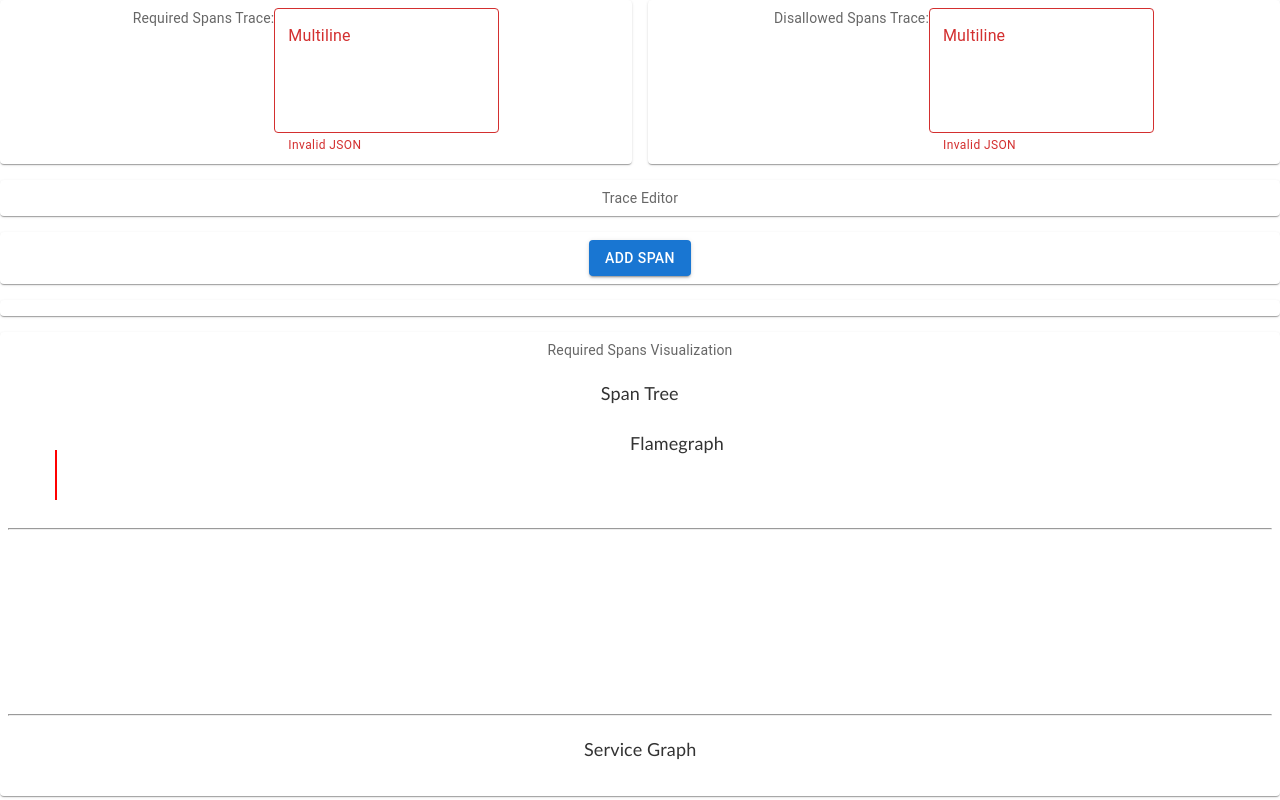
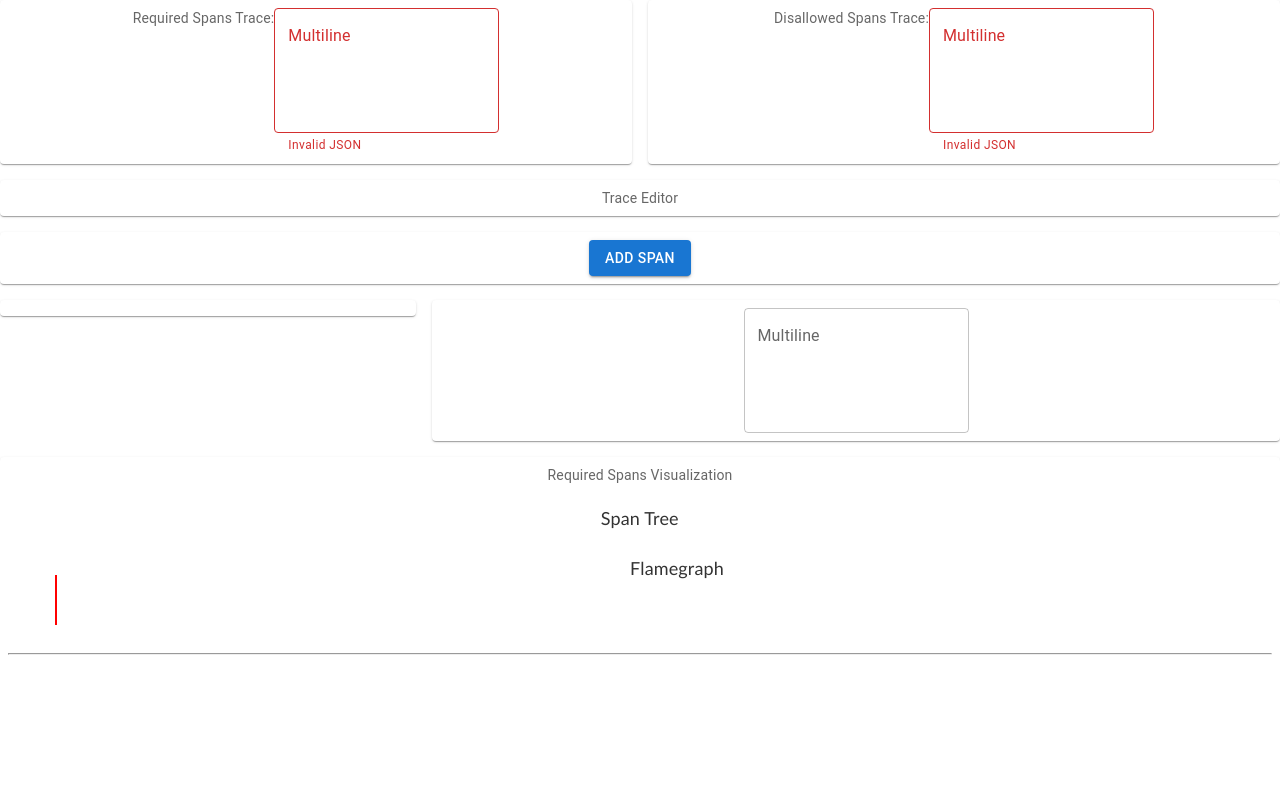
Before and after one commit to ReidAnderson/Trace.Ui, a React (Create React App) app in the folder trace-ui/: page / in a window 1280 px wide. Shown: the top 800 px of the page. Built offline with nearby package versions, Linux system fonts and the light colour scheme.

Commit message:
Pretty close to fully working editor

```diff
--- a/trace-ui/src/App.tsx
+++ b/trace-ui/src/App.tsx
@@ -6,6 +6,7 @@ import { v4 as uuidv4 } from "uuid";
 import { FlameGraph, ServiceGraph, SpanTree } from './MermaidDefinitions';
 import { useEffect, useState } from 'react';
 import mermaid from "mermaid";
+import { parse } from 'path';
 
 type FormInputs = TraceRequirement & {
   requiredSpansText: string;
@@ -67,8 +68,31 @@ export interface TraceEditorProps {
   setSpans: (spans: Span[]) => void;
 }
 
+function getServiceNameIfPresent(span: Span) {
+  return span.attributes['service.name'] ?? 'unknown service';
+}
+
 function TraceEditor(traceEditorProps: TraceEditorProps) {
+  const [selectedSpan, setSelectedSpan] = useState<Span | null>(null);
+  const [selectedSpanText, setSelectedSpanText] = useState('');
+
   const { inputSpans, setSpans } = traceEditorProps;
+
+  useEffect(() => {
+    let parsedJson = {} as Span;
+
+    try {
+      parsedJson = JSON.parse(selectedSpanText);
+      setSelectedSpan(parsedJson);
+
+      let newSpans = [...inputSpans];
+      newSpans[inputSpans.indexOf(selectedSpan!)] = parsedJson;
+      setSpans(newSpans);
+    } catch (e) {
+      console.error("Invalid JSON");
+    }
+  }, [selectedSpanText])
+
   return (
     <Grid container spacing={2}>
       <Grid item xs={12}>
@@ -81,25 +105,12 @@ function TraceEditor(traceEditorProps: TraceEditorProps) {
           }}>Add Span</Button>
         </Item>
       </Grid>
-      <Grid item xs={12}>
+      <Grid item xs={4}>
         <Item>
           {inputSpans.map((span, index) => {
             return (
               <Stack key={index} direction="row" spacing={2}>
-                <TextField
-                  id="outlined-multiline-static"
-                  label="Multiline"
-                  multiline
-                  rows={4}
-                  value={JSON.stringify(span, null, 2)}
-                  onChange={(e) => {
-                    let newSpans = [...inputSpans];
-                    newSpans[index] = JSON.parse(e.target.value);
-                    setSpans(newSpans);
-                  }}
-                  error={!isValidJson(JSON.stringify(span))}
-                  helperText={!isValidJson(JSON.stringify(span)) ? "Invalid JSON" : ""}
-                />
+                <Button variant="contained" onClick={() => { setSelectedSpan(span); setSelectedSpanText(JSON.stringify(span)); }}>{`${span.name} (${span.spanId}, ${getServiceNameIfPresent(span)})`}</Button>
                 <Button variant="contained" onClick={() => {
                   let newSpans = [...inputSpans];
                   newSpans.splice(index, 1);
@@ -108,6 +119,22 @@ function TraceEditor(traceEditorProps: TraceEditorProps) {
               </Stack>
             )
           })}
+        </Item>
+      </Grid>
+      <Grid item xs={8}>
+        <Item>
+          <TextField
+            id="outlined-multiline-static"
+            label="Multiline"
+            multiline
+            rows={4}
+            value={selectedSpanText}
+            onChange={(e) => {
+              setSelectedSpanText(e.target.value);
+            }}
+            error={!isValidJson(JSON.stringify(selectedSpan))}
+            helperText={!isValidJson(JSON.stringify(selectedSpan)) ? "Invalid JSON" : ""}
+          />
         </Item>
       </Grid>
     </Grid>
```
